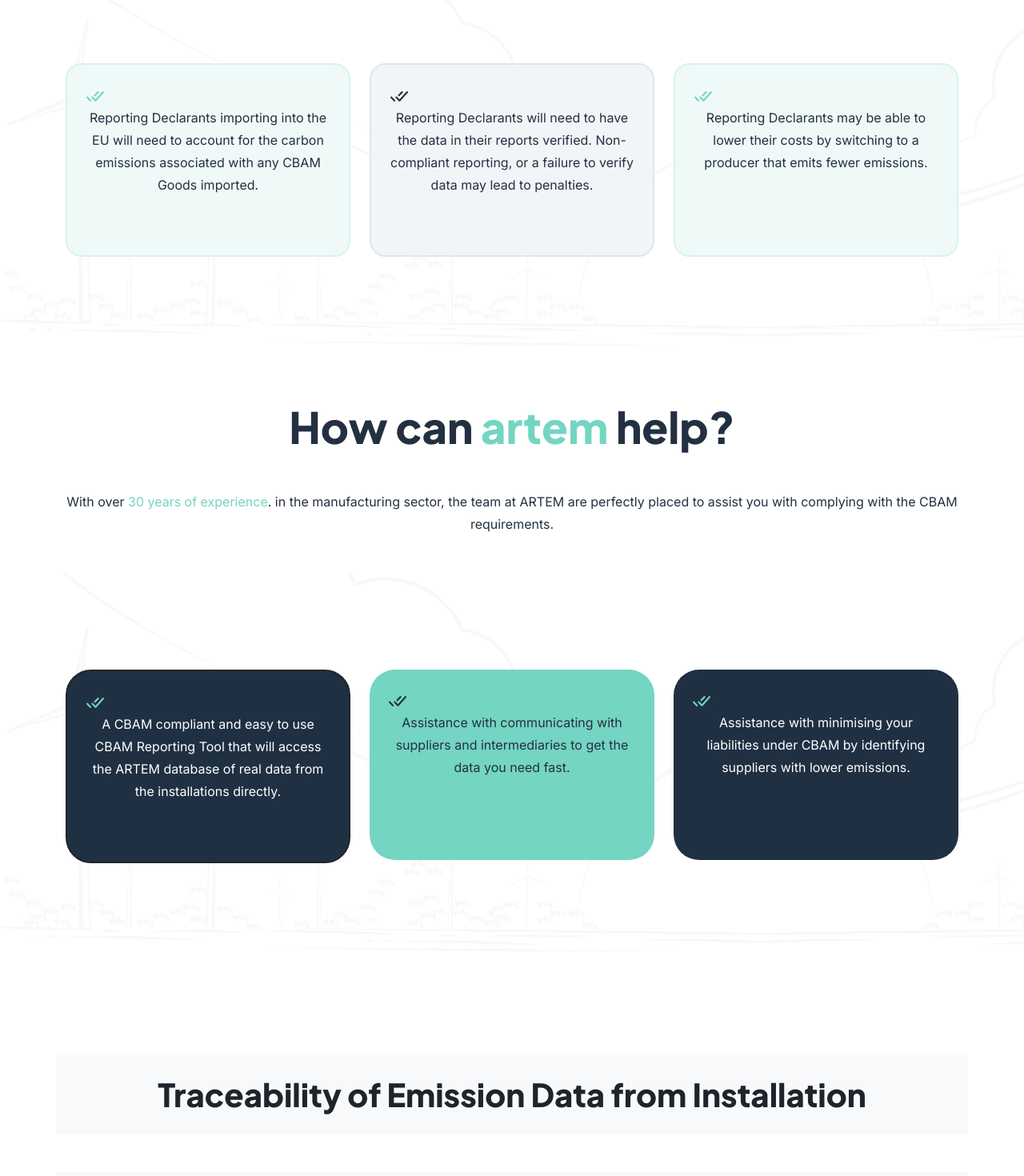
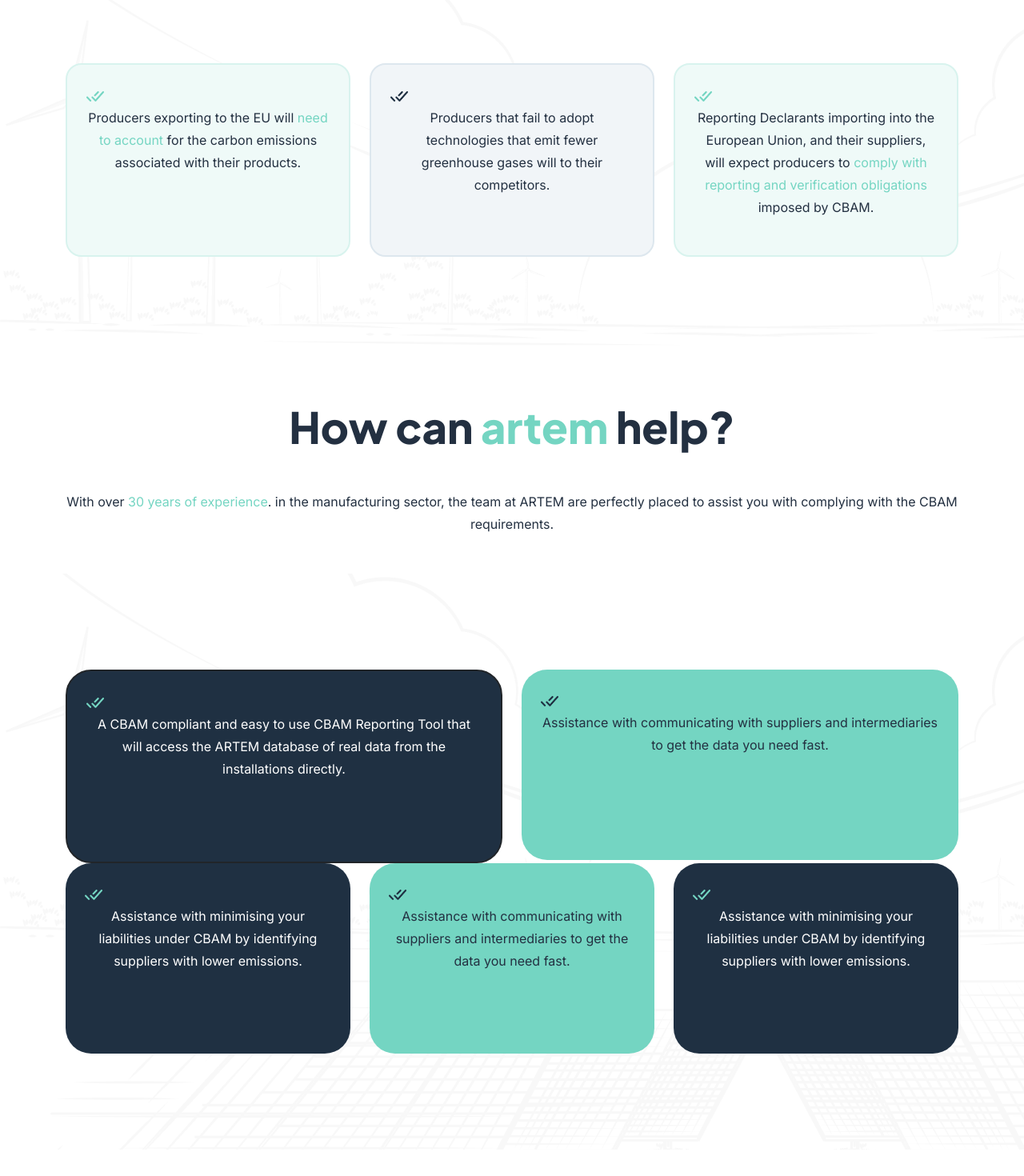
Before and after one commit to ArtemWebsite/Artem, a Next.js app: page /cbam-installation in a window 1280 px wide. Shown: the part 1360-2830 px from the top of the page at 80% size. Built offline with nearby package versions, Linux system fonts and the light colour scheme.

Commit message:
cbam instalation text changes

```diff
--- a/components/pages/cbam-installation/cbam-installation.jsx
+++ b/components/pages/cbam-installation/cbam-installation.jsx
@@ -123,9 +123,7 @@
                 <div className="cbam__banner_text">
                 <img className="icon-small2" src={vector2.src} />
                   <p className="text-center">
-                    Reporting Declarants importing into the EU will need to
-                    account for the carbon emissions associated with any CBAM
-                    Goods imported.
+                  Producers exporting to the EU will <span className="color-green-artm">need to account</span> for the carbon emissions associated with their products.
                   </p>
                 </div>
               </div>
@@ -135,9 +133,7 @@
                 <div className="cbam__banner_text">
                 <img className="icon-small2" src={vector1.src} />
                   <p className="text-center">
-                    Reporting Declarants will need to have the data in their
-                    reports verified. Non-compliant reporting, or a failure to
-                    verify data may lead to penalties.
+                  Producers that fail to adopt technologies that emit fewer greenhouse gases will   to their competitors.
                   </p>
                 </div>
               </div>
@@ -147,8 +143,7 @@
                 <div className="cbam__banner_text">
                 <img className="icon-small2" src={vector2.src} />
                   <p className="text-center">
-                    Reporting Declarants may be able to lower their costs by
-                    switching to a producer that emits fewer emissions.
+                  Reporting Declarants importing into the European Union, and their suppliers, will expect producers to <span className="color-green-artm">comply with reporting and verification obligations</span> imposed by CBAM.
                   </p>
                 </div>
               </div>
@@ -188,7 +183,7 @@
       >
         <div className="container">
           <div className="row">
-            <div className="col-lg-4 col-md-6 rounded">
+            <div className="col-lg-6 col-md-6 rounded">
               <div className="col-xl-12 bg-theme-blue text-white  p-4 rounded-5 border border-2  border-dark">
                 <div className="cbam__banner_text">
                   <img className="icon-small2" src={vector2.src} />
@@ -196,6 +191,28 @@
                     A CBAM compliant and easy to use CBAM Reporting Tool that
                     will access the ARTEM database of real data from the
                     installations directly.
+                  </p>
+                </div>
+              </div>
+            </div>
+            <div className="col-lg-6 col-md-6 rounded">
+              <div className="col-xl-12 bg-theme-green p-4 rounded-5">
+                <div className="cbam__banner_text">
+                <img className="icon-small2" src={vector1.src} />
+                  <p className="text-center">
+                    Assistance with communicating with suppliers and
+                    intermediaries to get the data you need fast.
+                  </p>
+                </div>
+              </div>
+            </div>
+            <div className="col-lg-4 col-md-6 rounded">
+              <div className="col-xl-12 bg-theme-blue text-white  p-4 rounded-5">
+                <div className="cbam__banner_text">
+                <img className="icon-small2" src={vector2.src} />
+                  <p className="text-center">
+                    Assistance with minimising your liabilities under CBAM by
+                    identifying suppliers with lower emissions.
                   </p>
                 </div>
               </div>
```
